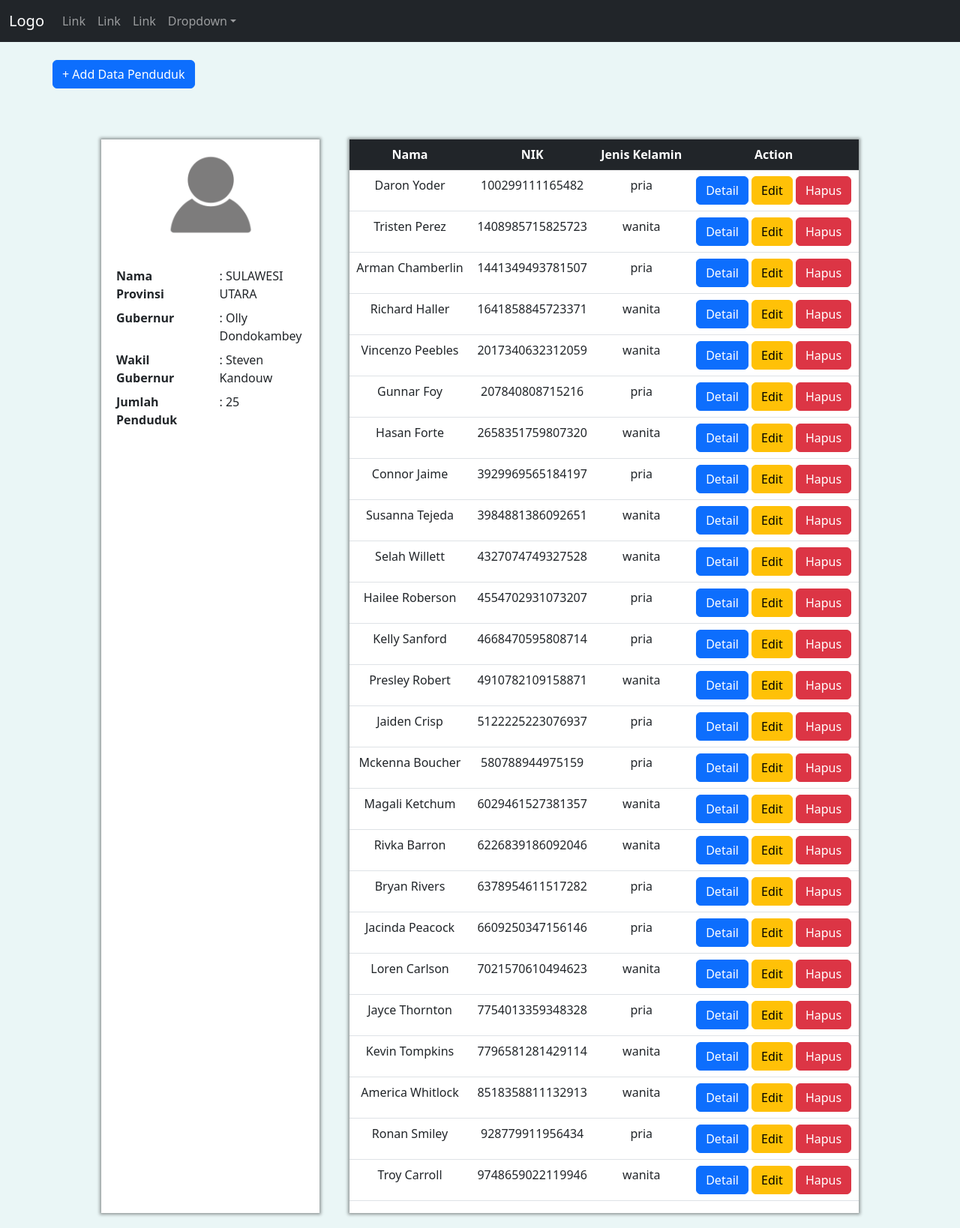
After one commit to BenhardSim/miniProject, a PHP site: page /new_view_population.php?kode_provinsi=71 in a window 1280 px wide. The commit adds this page. Shown: the whole page at 75% size. Run offline with PHP 8.4, Linux system fonts and the light colour scheme; data comes from the database, SQL or seed files in the repository.

Commit message:
new view pupulation & population city

```diff
--- a/header.html
+++ b/header.html
@@ -1,28 +1,12 @@
-<!DOCTYPE html>
-<html lang="en">
-
-<head>
-    <meta charset="UTF-8">
-    <meta http-equiv="X-UA-Compatible" content="IE=edge">
-    <meta name="viewport" content="width=device-width, initial-scale=1.0">
-    <title>Edit Penduduk</title>
-    <link rel="stylesheet" href="../style/style.css">
-    <link rel="preconnect" href="https://fonts.googleapis.com">
-    <link rel="preconnect" href="https://fonts.gstatic.com" crossorigin>
-    <link
-    href="https://cdn.jsdelivr.net/npm/bootstrap@5.2.1/dist/css/bootstrap.min.css"
-    rel="stylesheet"
-    integrity="sha384-iYQeCzEYFbKjA/T2uDLTpkwGzCiq6soy8tYaI1GyVh/UjpbCx/TYkiZhlZB6+fzT"
-    crossorigin="anonymous"
-/>
-</head>
-
-
-<body>
 <nav class="navbar navbar-expand-sm bg-dark navbar-dark">
     <div class="container-fluid">
         <a class="navbar-brand" href="#">Logo</a>
-          <button class="navbar-toggler" type="button" data-bs-toggle="collapse" data-bs-target="#collapsibleNavbar">
+        <button
+            class="navbar-toggler"
+            type="button"
+            data-bs-toggle="collapse"
+            data-bs-target="#collapsibleNavbar"
+        >
             <span class="navbar-toggler-icon"></span>
         </button>
         <div class="collapse navbar-collapse" id="collapsibleNavbar">
@@ -37,11 +21,23 @@
                     <a class="nav-link" href="#">Link</a>
                 </li>
                 <li class="nav-item dropdown">
-                <a class="nav-link dropdown-toggle" href="#" role="button" data-bs-toggle="dropdown">Dropdown</a>
+                    <a
+                        class="nav-link dropdown-toggle"
+                        href="#"
+                        role="button"
+                        data-bs-toggle="dropdown"
+                        >Dropdown</a
+                    >
                     <ul class="dropdown-menu">
-                  <li><a class="dropdown-item" href="#">Link</a></li>
-                  <li><a class="dropdown-item" href="#">Another link</a></li>
-                  <li><a class="dropdown-item" href="#">A third link</a></li>
+                        <li>
+                            <a class="dropdown-item" href="#">Link</a>
+                        </li>
+                        <li>
+                            <a class="dropdown-item" href="#">Another link</a>
+                        </li>
+                        <li>
+                            <a class="dropdown-item" href="#">A third link</a>
+                        </li>
                     </ul>
                 </li>
             </ul>
--- a/list-penduduk/assets/style.css
+++ b/list-penduduk/assets/style.css
@@ -2,14 +2,11 @@ body {
     background-color: #eaf6f6;
 }
 
-article {
+.content {
     margin: 20px;
     padding: 0;
     background-color: #ffffff;
-}
-
-article.detail {
-    margin-top: 20px;
+    box-shadow: 0px 0px 4px 2px rgba(0, 0, 0, 0.39);
 }
 
 .container {
@@ -17,6 +14,7 @@ article.detail {
     /* box-shadow: ; */
 }
 
-.horizontal-center {
-    margin: 0 auto;
+.center-content {
+    margin: auto auto;
+    padding: 20px;
 }
--- /dev/null
+++ b/list-penduduk/new_view_population.php
@@ -0,0 +1,103 @@
+<!DOCTYPE html>
+<html lang="en">
+<head>
+    <meta charset="UTF-8">
+    <meta http-equiv="X-UA-Compatible" content="IE=edge">
+    <meta name="viewport" content="width=device-width, initial-scale=1.0">
+    <title>Populasi Provinsi</title>
+    <link rel="preconnect" href="https://fonts.googleapis.com" />
+    <link rel="preconnect" href="https://fonts.gstatic.com" crossorigin />
+    <link
+        href="https://cdn.jsdelivr.net/npm/bootstrap@5.2.1/dist/css/bootstrap.min.css"
+        rel="stylesheet"
+        integrity="sha384-iYQeCzEYFbKjA/T2uDLTpkwGzCiq6soy8tYaI1GyVh/UjpbCx/TYkiZhlZB6+fzT"
+        crossorigin="anonymous"
+    />
+    <!-- my css -->
+    <link rel="stylesheet" href="assets/style.css">
+</head>
+<body>
+    <?php
+        include("../header.html");
+    ?>
+    <br />
+    <div class="container horizontal-center">
+        <a href="../form/add_penduduk.php" class="btn btn-primary">+ Add Data Penduduk</a> <br />
+    </div>
+    <br><br>
+    <div class="container">
+        <div class="row justify-content-center ">
+            <div class="col-3 content">
+                <div class="text-center">
+                    <img src="assets/empty-profile.png" alt="foto profil kosong" width="150px;" />
+                </div>
+                <div class="center-content">
+                    <dl class="row align-content-center">
+                        <?php
+                            require_once('../lib/db_login.php');
+                            $kode_provinsi = $_GET['kode_provinsi']; // mendapatkan kode provinsi yang dilewatkan ke url
+                            $jumlah_penduduk = mysqli_num_rows($db->query("SELECT * FROM tb_penduduk WHERE Provinsi=" . $kode_provinsi));
+
+                            $query = "SELECT * FROM tb_provinsi WHERE Kode_Provinsi=" . $kode_provinsi ;
+                            $result = $db->query($query);
+                            if (! $result ) {
+                                die("Could not query the database: <br>" . $db->error);
+                            }
+                            while ($row = $result->fetch_object()) {
+                                echo '<dt class="col-sm-6">Nama Provinsi</dt>';
+                                echo '<dd class="col-sm-6">: ' . $row->Nama_Provinsi . '</dd>';
+
+                                echo '<dt class="col-sm-6">Gubernur</dt>';
+                                echo '<dd class="col-sm-6">: ' . $row->Gubernur . '</dd>';
+
+                                echo '<dt class="col-sm-6">Wakil Gubernur</dt>';
+                                echo '<dd class="col-sm-6">: ' . $row->Wakil_Gubernur . '</dd>';
+
+                                echo '<dt class="col-sm-6">Jumlah Penduduk</dt>';
+                                echo '<dd class="col-sm-6">: ' . $jumlah_penduduk . '</dd>';
+                            }
+                        ?>
+                    </dl>
+                </div>
+            </div>
+
+            <div class="col-7 content text-center">
+                <table class="table table-hover">
+                    <thead class="table-dark">
+                        <tr>
+                            <th>Nama</th>
+                            <th>NIK</th>
+                            <th>Jenis Kelamin</th>
+                            <th>Action</th>
+                        </tr>
+                    </thead>
+
+                    <tbody>
+                        <tr>
+                            <?php
+                                $query = "SELECT * FROM tb_penduduk WHERE Provinsi=" . $kode_provinsi;
+                                $result = $db->query($query);
+                                if(! $result){
+                                    die ("Could not query the database: <br>" . $db->error);
+                                }
+                                while ($row = $result->fetch_object()) {
+                                    echo "<tr>";
+                                    echo "<td>" . $row->Nama . "</td>";
+                                    echo "<td>" . $row->NIK . "</td>";
+                                    echo "<td>" . $row->Jenis_Kelamin . "</td>";
+                                    echo "<td><a href='../form/detail.php?nik=".$row->NIK."' class='btn btn-primary'>Detail</a> ";
+                                    echo "<a href='../form/edit_penduduk.php?nik=".$row->NIK."' class='btn btn-warning'>Edit</a> ";
+                                    echo "<a href='../form/confirm_delete.php?id=".$row->NIK."' class='btn btn-danger'>Hapus</a></td>";
+                                    echo "</tr>";
+                                }
+                                $result->free();
+                                $db->close();
+                            ?>
+                        </tr>
+                    </tbody>
+                </table>
+            </div>
+        </div>
+    </div>
+</body>
+</html>
--- a/list-penduduk/view_population.php
+++ b/list-penduduk/view_population.php
@@ -13,6 +13,7 @@
         <link rel="stylesheet" href="assets/style.css" />
     </head>
     <body>
+        <?php include('../header.html'); ?>
         <article class="container detail horizontal-center row align-items-center">
             <div class="img empty-profile col-md-4 horizontal-center">
                 <img src="assets/empty-profile.png" alt="foto profil kosong" width="200px;" />
```
Also changed, not shown: list-penduduk/new_population_city.php (added, +104 -0 lines), style/style.css (+23 -21 lines). Lines whose indentation alone changed are shown as unchanged.
